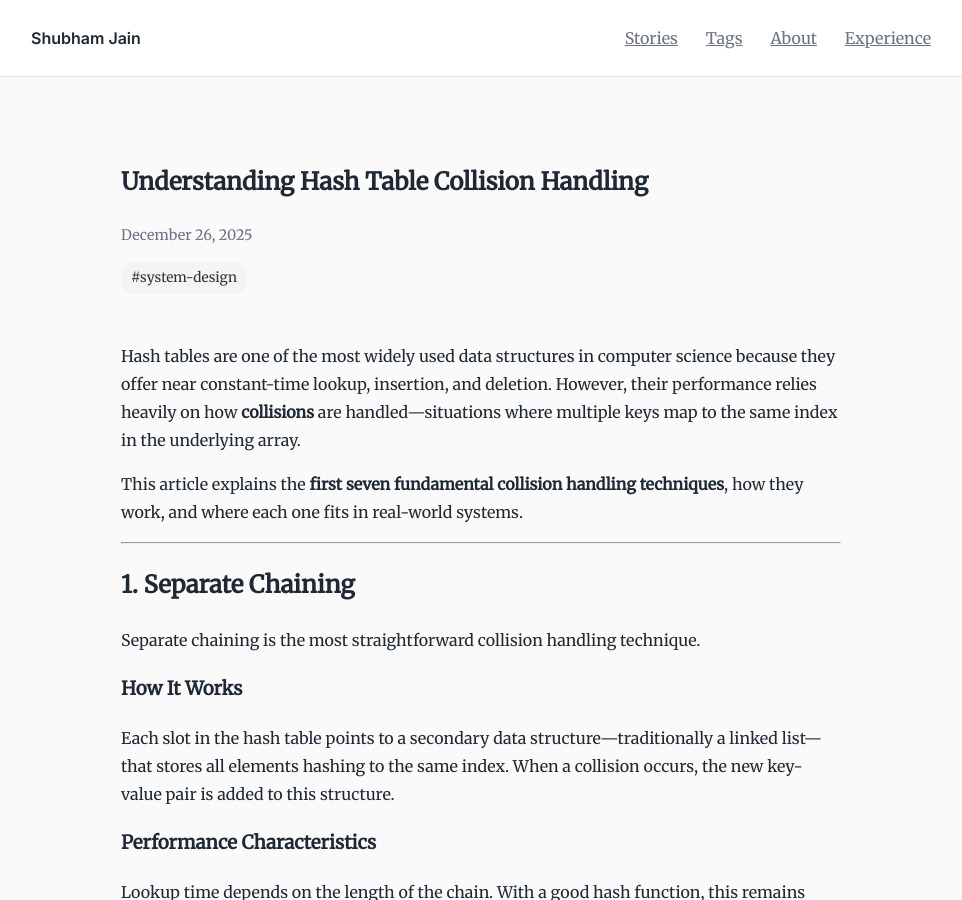
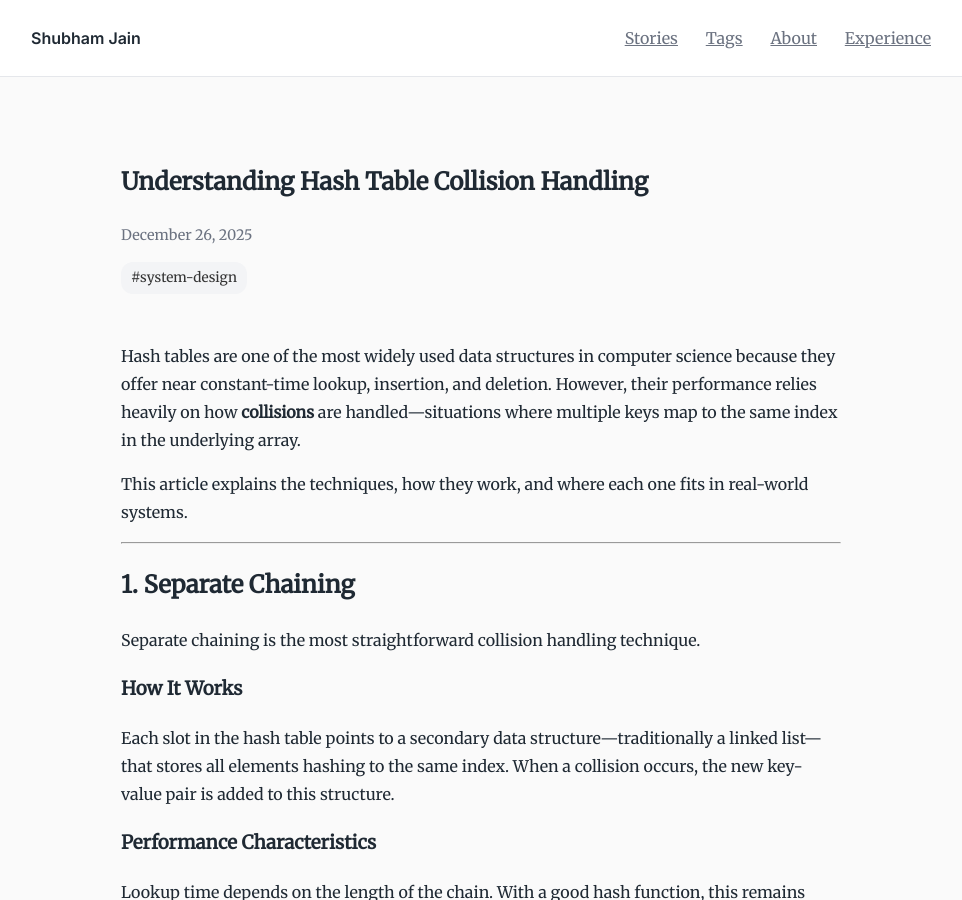
Before and after one commit to JainShubham23/blog, a Jekyll site: the page built from _posts/2025-12-26-All-about-collision-handling.md, in a window 1280 px wide and 900 px high. Shown: the whole window, without its empty margins (159-1121 px from the left). Built offline with Jekyll 4.4.1, drawn with Linux system fonts in a browser that asks for light colours.

Commit message:
new article

```diff
--- a/_posts/2025-12-26-All-about-collision-handling.md
+++ b/_posts/2025-12-26-All-about-collision-handling.md
@@ -7,7 +7,7 @@ tags: [system-design]
 
 Hash tables are one of the most widely used data structures in computer science because they offer near constant-time lookup, insertion, and deletion. However, their performance relies heavily on how **collisions** are handled—situations where multiple keys map to the same index in the underlying array.
 
-This article explains the **first seven fundamental collision handling techniques**, how they work, and where each one fits in real-world systems.
+This article explains the techniques, how they work, and where each one fits in real-world systems.
 
 ---
 
```
